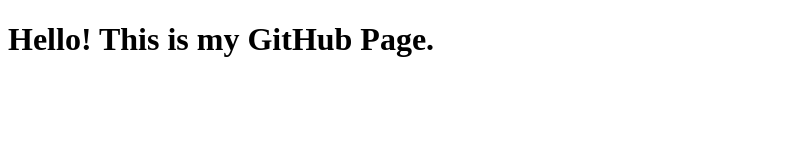
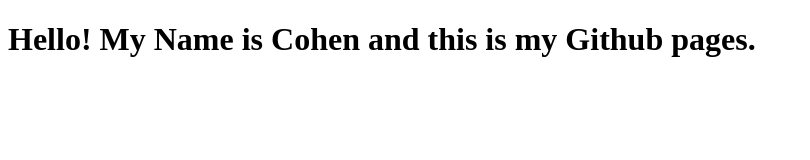
Before and after one commit to ccantrell2/ccantrell2.github.io, a plain HTML site: page index.html in a window 1280 px wide. Shown: the whole page, without its empty margins (0-810 px from the left). Drawn offline with Linux system fonts and the light colour scheme.

Commit message:
Update header text on index.html

```diff
--- a/index.html
+++ b/index.html
@@ -4,6 +4,6 @@
   <title>Cohen's Site</title>
 </head>
 <body>
-  <h1>Hello! This is my GitHub Page.</h1>
+  <h1>Hello! My Name is Cohen and this is my Github pages.</h1>
 </body>
 </html>
```
